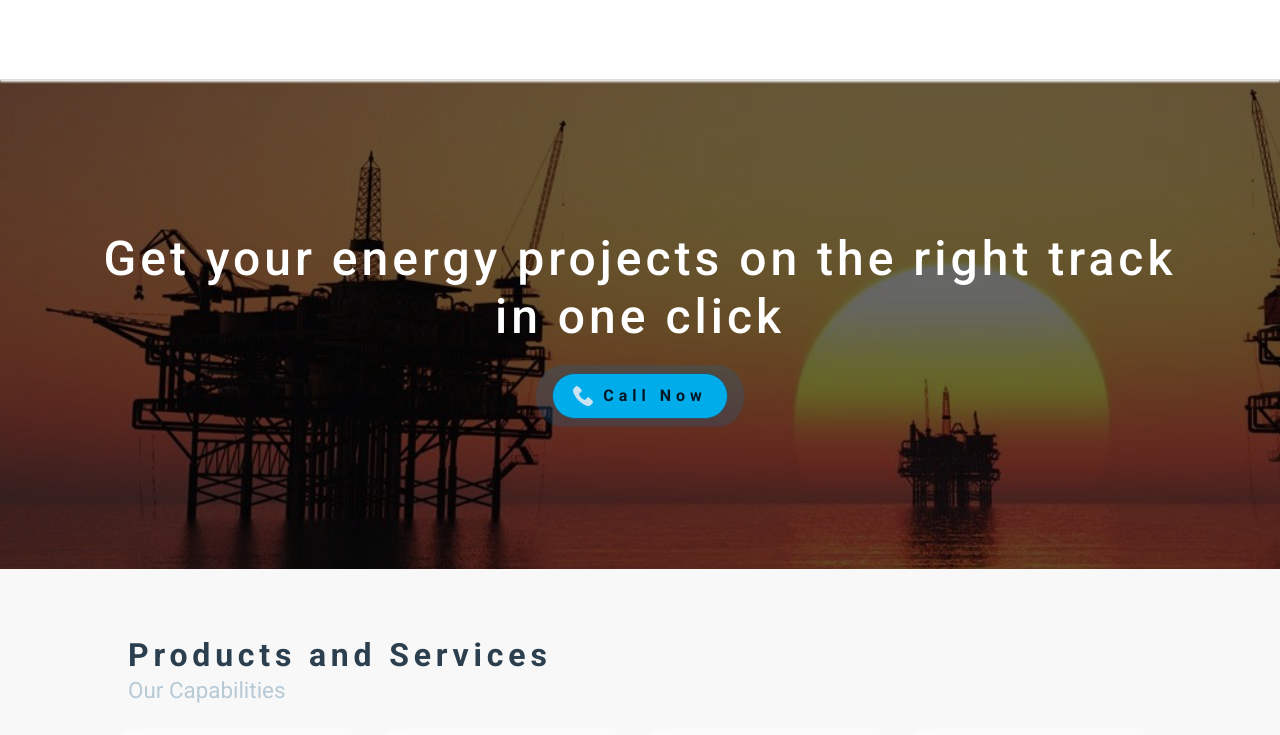
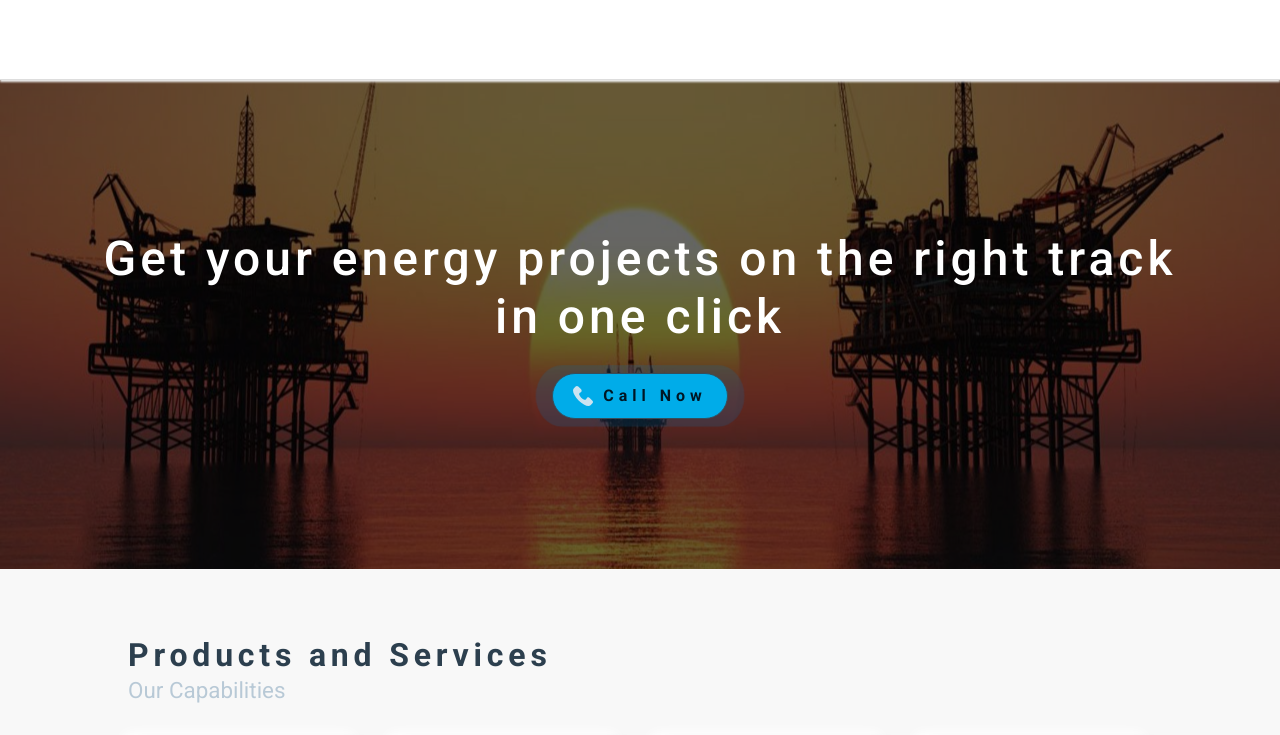
Before and after one commit to smartoreach/cihdemo2, a website: page index.html in a window 1280 px wide. Shown: the top 735 px of the page. Drawn offline with nearby package versions, Linux system fonts and the light colour scheme.

Commit message:
background width

```diff
--- a/index.html
+++ b/index.html
@@ -93,7 +93,7 @@
 
 
   <!-- Home Wallpaper Section -->
-  <section id="SW02-01" style="background: url('./images/wallpaper.jpg')">
+  <section id="SW02-01" style="background: url('./images/wallpaper.jpg') no-repeat center center; background-size: 100% 600px">
     <div class="SW02-01">
       <h1>Get your energy projects on the right track <br> in one click</h1>
       <a class="SW02-01-cta" href="tel:'+77018050311"> <img src="./images/phone-call.svg" alt="">Call Now</a>
```
Also changed, not shown: 1 other file.
